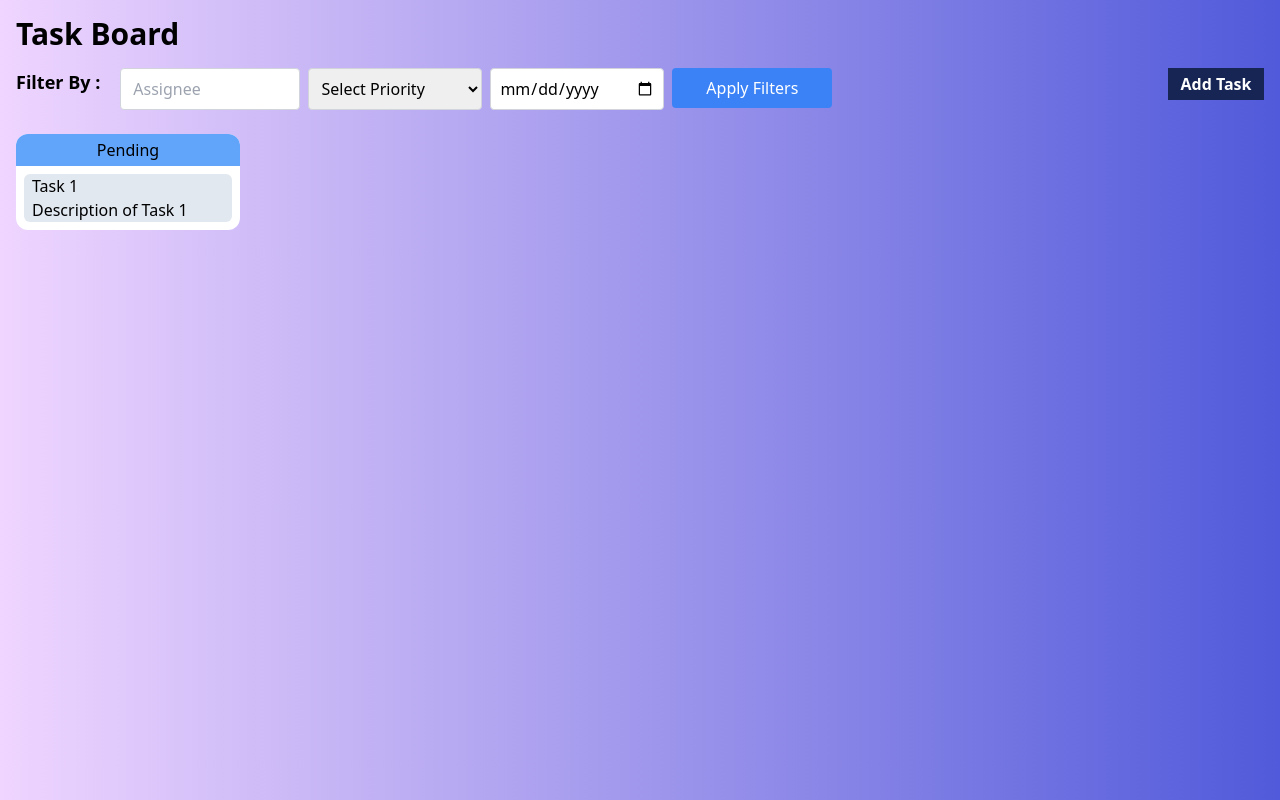
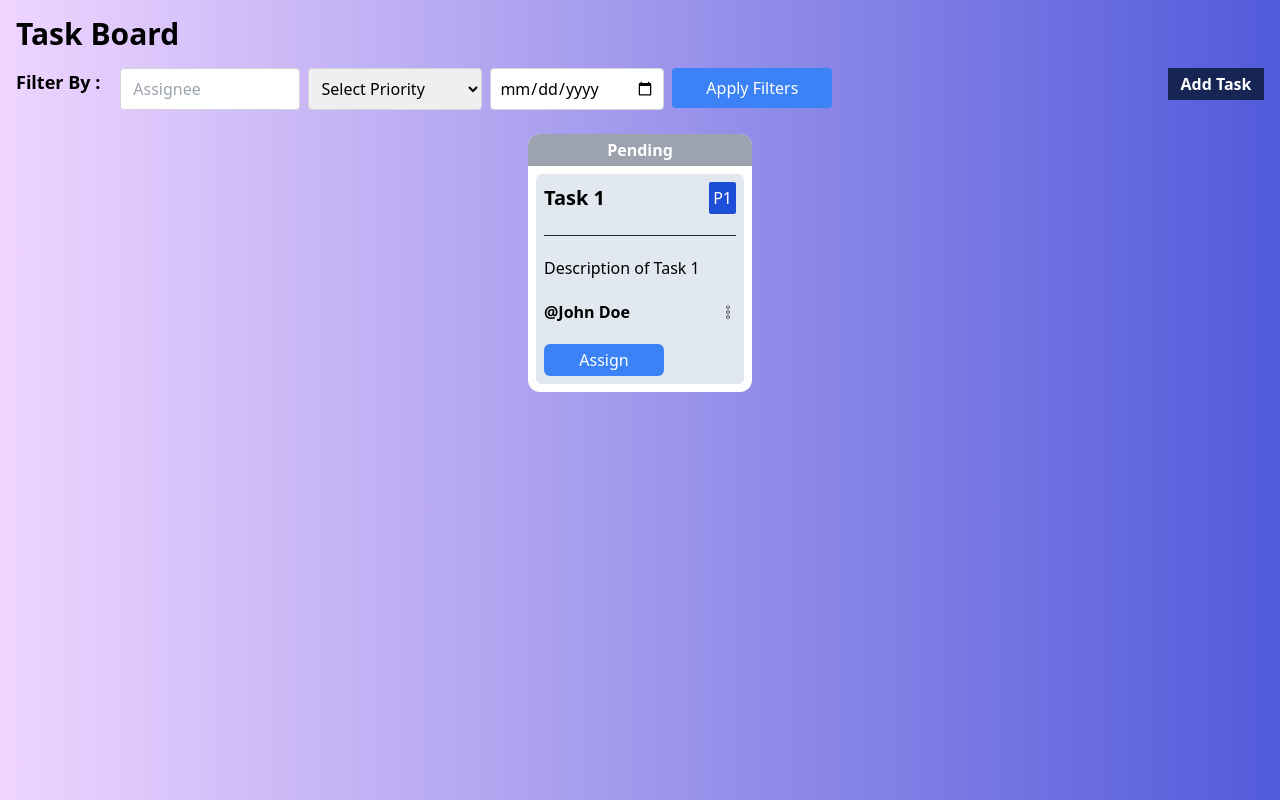
Before and after one commit to BIPODGHOSH/task-tracker, a React (Vite) app: page / in a window 1280 px wide. Built offline with nearby package versions, Linux system fonts and the light colour scheme; the HTML template or start-up script is replaced by a standard one.

Commit message:
add update component and make some change on style

```diff
--- a/src/component/TaskList.jsx
+++ b/src/component/TaskList.jsx
@@ -1,33 +1,77 @@
-import React from "react";
-import { Card, CardHeader, CardBody } from "@material-tailwind/react"; // Import Card components from Material Tailwind
+import React, { useState } from "react";
+import { CiMenuKebab } from "react-icons/ci";
+
+import { Card, CardHeader, CardBody } from "@material-tailwind/react";
+import UpdateForm from "./UpdateForm";
 
 const TaskList = ({ tasks }) => {
-  // Group tasks based on their status
+  const [isShowModal, setIsShowModal] = useState(false);
+
+  const handleModal = () => {
+    setIsShowModal(!isShowModal);
+  };
   const groupedTasks = tasks.reduce((acc, task) => {
     if (!acc[task.status]) {
-      acc[task.status] = []; // Initialize an array for the status if it doesn't exist
+      acc[task.status] = [];
     }
-    acc[task.status].push(task); // Push the task into the corresponding status array
+    acc[task.status].push(task);
     return acc;
   }, {});
+  console.log(tasks);
+
+  const handleTaskUpdate = (id) => {
+    console.log(id);
+  };
 
   return (
-    <div className="flex gap-2 p-0 m-0 overflow-x-scroll w-full scrollbar">
+    <div className="flex gap-2 p-0 m-0 overflow-x-scroll justify-evenly w-full scrollbar">
       {Object.entries(groupedTasks).map(([status, tasks]) => (
         <Card
           key={status}
           className="mb-4 min-w-40 md:w-56 bg-white overflow-hidden rounded-xl "
         >
-          <CardHeader className="text-center py-1 bg-blue-400 rounded-none m-0">
+          <CardHeader
+            className={` font-bold text-center py-1 text-white ${
+              status === "Pending"
+                ? "bg-gray-400"
+                : status === "In Progress"
+                ? " bg-yellow-600"
+                : status === "Completed"
+                ? " bg-green-600"
+                : status === "Deployed"
+                ? " bg-blue-800"
+                : status === "Deferred" && " bg-red-300"
+            } rounded-none m-0`}
+          >
             {status}
           </CardHeader>
           <CardBody className="p-0 overflow-auto flex flex-col px-2">
             {tasks.map((task) => (
-              <div key={task.id} className="bg-slate-200 my-2 rounded-md px-2">
-                <p>{task.title}</p>
+              <div
+                key={task.id}
+                className="bg-slate-200 my-2 rounded-md px-2 flex flex-col gap-5 py-2"
+              >
+                <div className="flex justify-between items-center">
+                  <p className=" text-xl font-semibold">{task.title}</p>
+                  <p className="p-1 text-white rounded-sm bg-blue-700 ">
+                    {task.priority}
+                  </p>
+                </div>
+                <hr className="w-full h-[2px]  bg-slate-800" />
                 <p>{task.description}</p>
-
-                {/* Render other task details */}
+                <div className="flex justify-between items-center">
+                  <p className=" font-semibold">@{task.assignee}</p>
+                  <CiMenuKebab
+                    className=" cursor-pointer"
+                    onClick={handleModal}
+                  />
+                </div>
+                <h1 className="bg-blue-500 px-2 max-w-[120px] py-1 text-center rounded-md text-white">
+                  {task.status === "Pending" ? "Assign" : task.status}
+                </h1>
+                {isShowModal && (
+                  <UpdateForm task={task} handleModal={handleModal} />
+                )}
               </div>
             ))}
           </CardBody>
--- /dev/null
+++ b/src/component/UpdateForm.jsx
@@ -0,0 +1,106 @@
+import { Dialog } from "@material-tailwind/react";
+import React, { useState } from "react";
+import { useDispatch } from "react-redux";
+import { updateTask } from "../store/todoSlice";
+
+const UpdateForm = ({ task, handleModal }) => {
+  const [updateFormData, setUpdateFormData] = useState({
+    id: task.id,
+    title: task.title,
+    description: task.description,
+    startDate: task.startDate,
+    status: task.status,
+    assignee: task.assignee,
+    priority: task.priority,
+  });
+
+  const dispatch = useDispatch();
+
+  const handleChange = (e) => {
+    setUpdateFormData({
+      ...updateFormData,
+      [e.target.name]: e.target.value,
+    });
+  };
+
+  const handleSubmit = (e) => {
+    e.preventDefault();
+    console.log("i m in submit handler");
+    dispatch(updateTask(updateFormData));
+    handleModal();
+  };
+  return (
+    <div>
+      <Dialog
+        size="xs"
+        open={open}
+        className="bg-transparent shadow-none w-full flex items-center justify-center p-6  backdrop-blur-md bg-opacity-30 bg-slate-500 h-screen"
+      >
+        <form onSubmit={handleSubmit} className=" outline-none  md:w-1/3">
+          <input
+            type="text"
+            name="title"
+            placeholder="Title"
+            value={task.title}
+            onChange={handleChange}
+            className="w-full px-3 py-2 mb-2 border border-gray-300 rounded"
+            disabled
+          />
+          <textarea
+            name="description"
+            placeholder="Description"
+            value={task.description}
+            onChange={handleChange}
+            className="w-full px-3 py-2 mb-2 border border-gray-300 rounded resize-none"
+            rows="3"
+            disabled
+          />
+          <select
+            name="status"
+            value={task.status || "Pending"}
+            onChange={handleChange}
+            className="w-full px-3 py-2 mb-2 border border-gray-300 rounded"
+          >
+            <option value="Pending">Pending</option>
+            <option value="In Progress">In Progress</option>
+            <option value="Completed">Completed</option>
+            <option value="Deployed">Deployed</option>
+            <option value="Deferred">Deferred</option>
+          </select>
+          <input
+            type="text"
+            name="assignee"
+            placeholder="Assignee"
+            value={task.assignee}
+            className="w-full px-3 py-2 mb-2 border border-gray-300 rounded"
+            disabled
+          />
+          <select
+            name="priority"
+            value={task.priority}
+            onChange={handleChange}
+            className="w-full px-3 py-2 mb-2 border border-gray-300 rounded"
+            required
+          >
+            <option value="P0">P0</option>
+            <option value="P1">P1</option>
+            <option value="P2">P2</option>
+          </select>
+          <div className=" flex justify-between mt-2">
+            <button
+              type="submit"
+              className="px-4 py-2 bg-blue-500 text-white rounded hover:bg-blue-600"
+            >
+              Add Task
+            </button>
+            <button onClick={handleModal} className="text-xl">
+              X
+            </button>
+          </div>
+        </form>
+      </Dialog>
+    </div>
+  );
+};
+
+export default UpdateForm;
--- a/src/store/todoSlice.js
+++ b/src/store/todoSlice.js
@@ -38,6 +38,7 @@ const todoSlice = createSlice({
         (task) => task.id === action.payload.id
       );
       if (index !== -1) {
+        console.log(action.payload);
         state.tasks[index] = action.payload;
       }
     },
```
